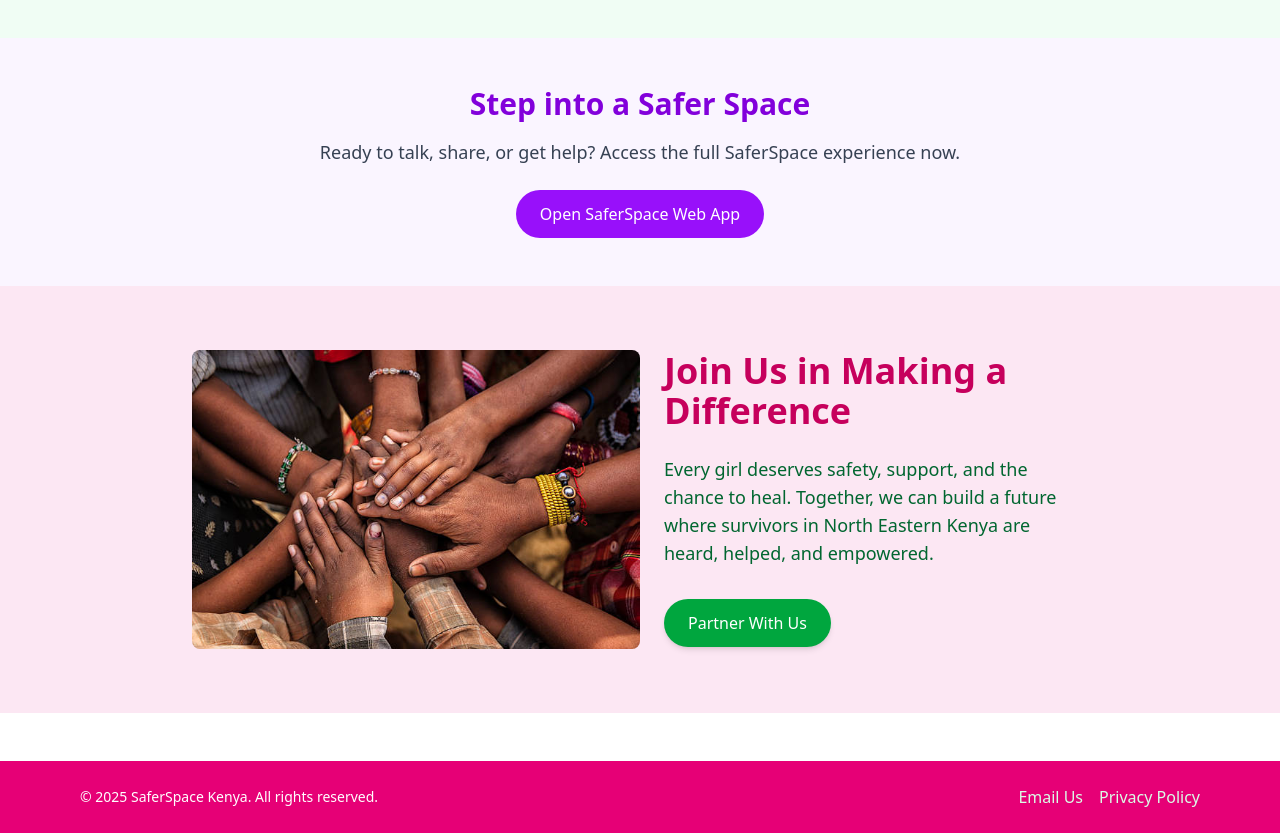
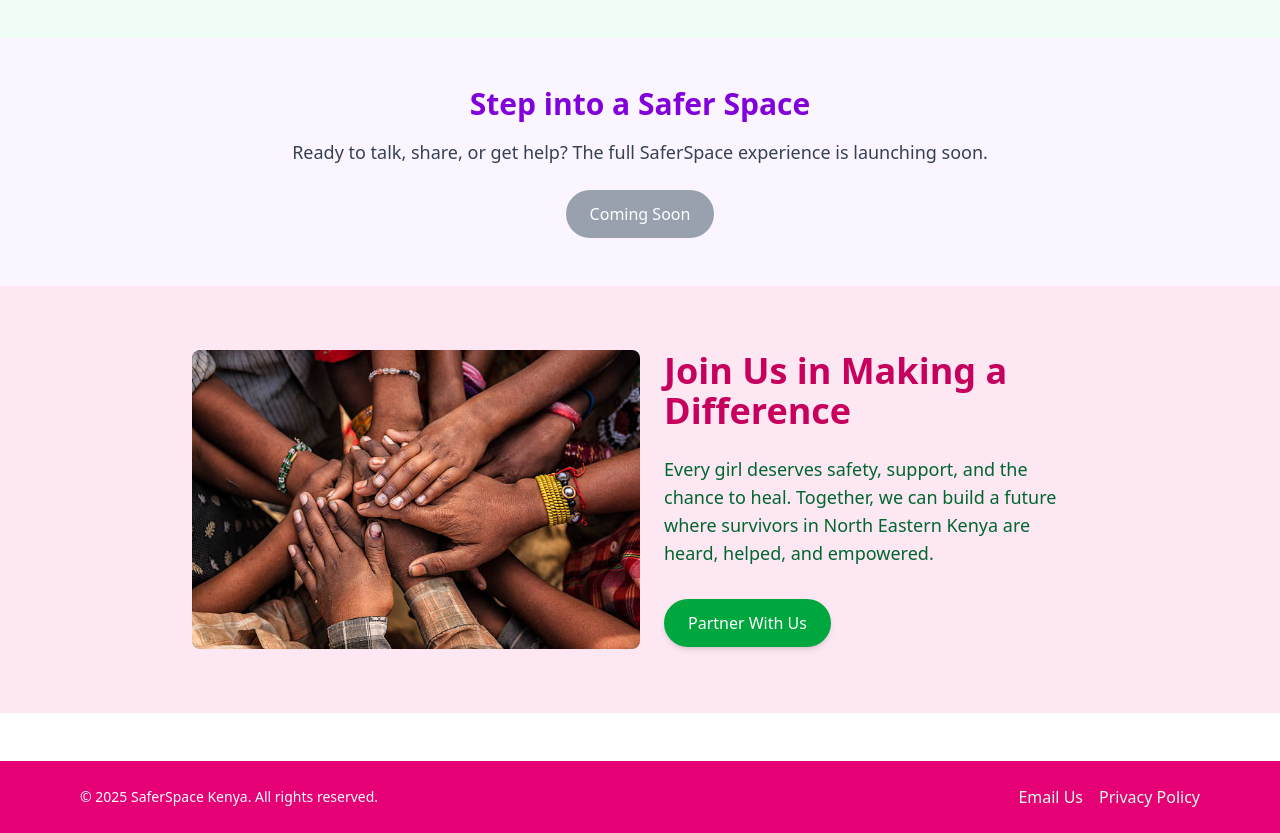
Before and after one commit to Liban-hassan-noor/SaferSpace-Kenya, a React (Vite) app in the folder client/: page / in a window 1280 px wide. Shown: the part 1860-2693 px from the top of the page. Built offline with nearby package versions, Linux system fonts and the light colour scheme.

Commit message:
fixing Ui

```diff
--- a/client/src/components/TrySaferSpaceNow.jsx
+++ b/client/src/components/TrySaferSpaceNow.jsx
@@ -8,17 +8,15 @@
         Step into a Safer Space
       </h2>
       <p className="text-lg text-gray-700 mb-6">
-        Ready to talk, share, or get help? Access the full SaferSpace experience
-        now.
+        Ready to talk, share, or get help? The full SaferSpace experience is
+        launching soon.
       </p>
-      <a
-        href="https://your-safer-space-app-link.com" // replace with your actual app URL
-        target="_blank"
-        rel="noopener noreferrer"
-        className="inline-block bg-purple-600 text-white px-6 py-3 rounded-full hover:bg-purple-700 transition"
+      <button
+        disabled
+        className="inline-block bg-gray-400 text-white px-6 py-3 rounded-full cursor-not-allowed"
       >
-        Open SaferSpace Web App
-      </a>
+        Coming Soon
+      </button>
     </section>
   );
 };
```
